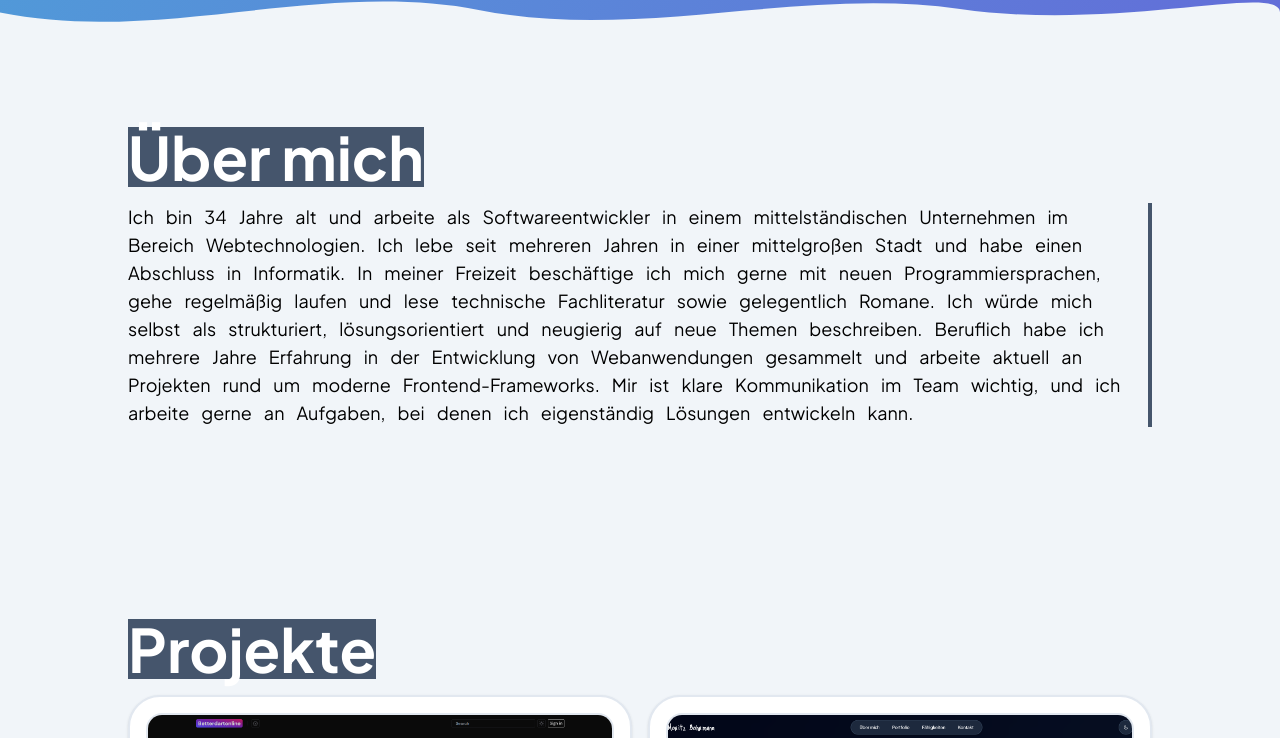
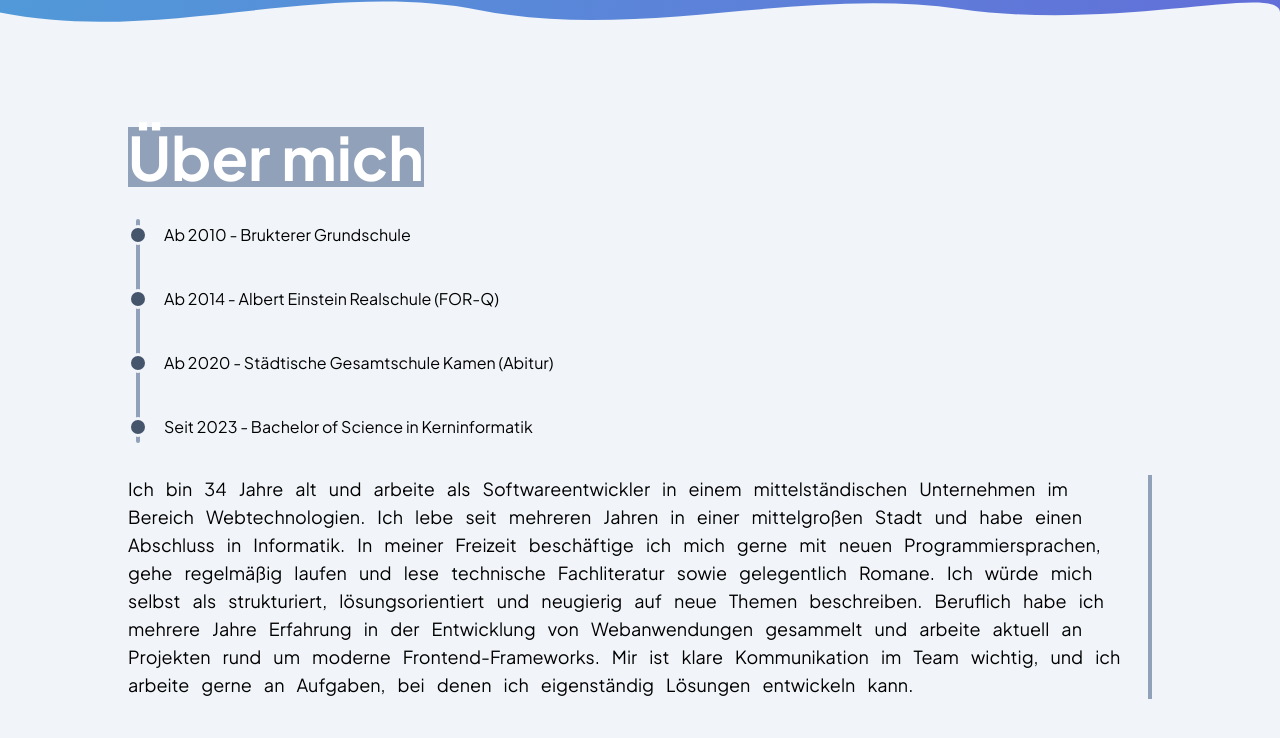
Before and after one commit to moritzbohrmann/moritzbohrmann_de, a React (Vite) app: page / in a window 1280 px wide. Shown: the part 797-1535 px from the top of the page. Built offline with nearby package versions, Linux system fonts and the light colour scheme; a web font is replaced by a local one.

Commit message:
Added timeline in AboutMe

```diff
--- a/src/AboutMe.tsx
+++ b/src/AboutMe.tsx
@@ -10,10 +10,26 @@ function AboutMe() {
         viewport={{ once: false, amount: 0.25 }}
         transition={{ duration: 0.4, ease: "easeOut" }}
       >
-        <span className="w-fit bg-slate-600 text-4xl font-bold text-white sm:text-5xl lg:text-6xl dark:bg-green-400 dark:text-black">
+        <span className="w-fit bg-slate-400 text-4xl font-bold text-white sm:text-5xl lg:text-6xl dark:bg-green-400 dark:text-black">
           Über mich
         </span>
-        <span className="text-md border-r-4 border-slate-600 pr-4 [word-spacing:0.5em] sm:text-lg dark:border-green-400">
+        <div className="relative">
+          <div className="absolute inset-y-2 left-2 my-2 w-1 rounded-full bg-slate-400 dark:bg-white"></div>
+          <div className="relative flex flex-col">
+            {[
+              "Ab 2010 - Brukterer Grundschule",
+              "Ab 2014 - Albert Einstein Realschule (FOR-Q)",
+              "Ab 2020 - Städtische Gesamtschule Kamen (Abitur)",
+              "Seit 2023 - Bachelor of Science in Kerninformatik",
+            ].map((event) => (
+              <div className="flex min-h-16 items-center gap-4">
+                <div className="flex size-5 rounded-full border-3 border-slate-100 bg-slate-600 dark:border-[#020617] dark:bg-white"></div>
+                <span>{event}</span>
+              </div>
+            ))}
+          </div>
+        </div>
+        <span className="text-md border-r-4 border-slate-400 pr-4 [word-spacing:0.5em] sm:text-lg dark:border-green-400">
           Ich bin 34 Jahre alt und arbeite als Softwareentwickler in einem
           mittelständischen Unternehmen im Bereich Webtechnologien. Ich lebe
           seit mehreren Jahren in einer mittelgroßen Stadt und habe einen
--- a/src/App.tsx
+++ b/src/App.tsx
@@ -4,6 +4,7 @@ import PhoneIcon from "./assets/icons/phone.svg";
 import ProjectsIcon from "./assets/icons/projects.svg";
 import AboutMe from "./AboutMe";
 import Portfolio from "./Portfolio";
+import { scrollTo } from "./utils";
 
 function App() {
   return (
@@ -26,7 +27,9 @@ function App() {
           </span>
           <div className="mt-8 flex flex-col gap-4 sm:flex-row">
             <Button icon={PhoneIcon}>Kontaktieren</Button>
-            <Button icon={ProjectsIcon}>Zum Portfolio</Button>
+            <Button icon={ProjectsIcon} onClick={() => scrollTo("projects")}>
+              Zum Portfolio
+            </Button>
           </div>
         </div>
 
--- a/src/Portfolio.tsx
+++ b/src/Portfolio.tsx
@@ -69,10 +69,10 @@ function Portfolio() {
         className="flex w-full flex-col justify-start gap-2 text-black md:gap-4 dark:text-white"
         initial={{ opacity: 0, y: 24 }}
         whileInView={{ opacity: 1, y: 0 }}
-        viewport={{ once: false, amount: 0.25 }}
+        viewport={{ once: false, amount: 0.05 }}
         transition={{ duration: 0.4, ease: "easeOut" }}
       >
-        <span className="w-fit bg-slate-600 text-4xl font-bold text-white sm:text-5xl lg:text-6xl dark:bg-indigo-400 dark:text-black">
+        <span className="w-fit bg-slate-400 text-4xl font-bold text-white sm:text-5xl lg:text-6xl dark:bg-indigo-400 dark:text-black">
           Projekte
         </span>
         <ul className="mt-2 grid grid-cols-1 gap-4 overflow-visible md:mt-0 md:grid-cols-2 2xl:grid-cols-3 2xl:gap-6">
--- a/src/index.css
+++ b/src/index.css
@@ -14,6 +14,17 @@ html,
 body,
 #root {
   min-height: 100%;
+  scrollbar-width: none;
+  -ms-overflow-style: none;
+}
+
+html::-webkit-scrollbar,
+body::-webkit-scrollbar,
+#root::-webkit-scrollbar,
+*::-webkit-scrollbar {
+  display: none;
+  width: 0;
+  height: 0;
 }
 
 :root {
```
